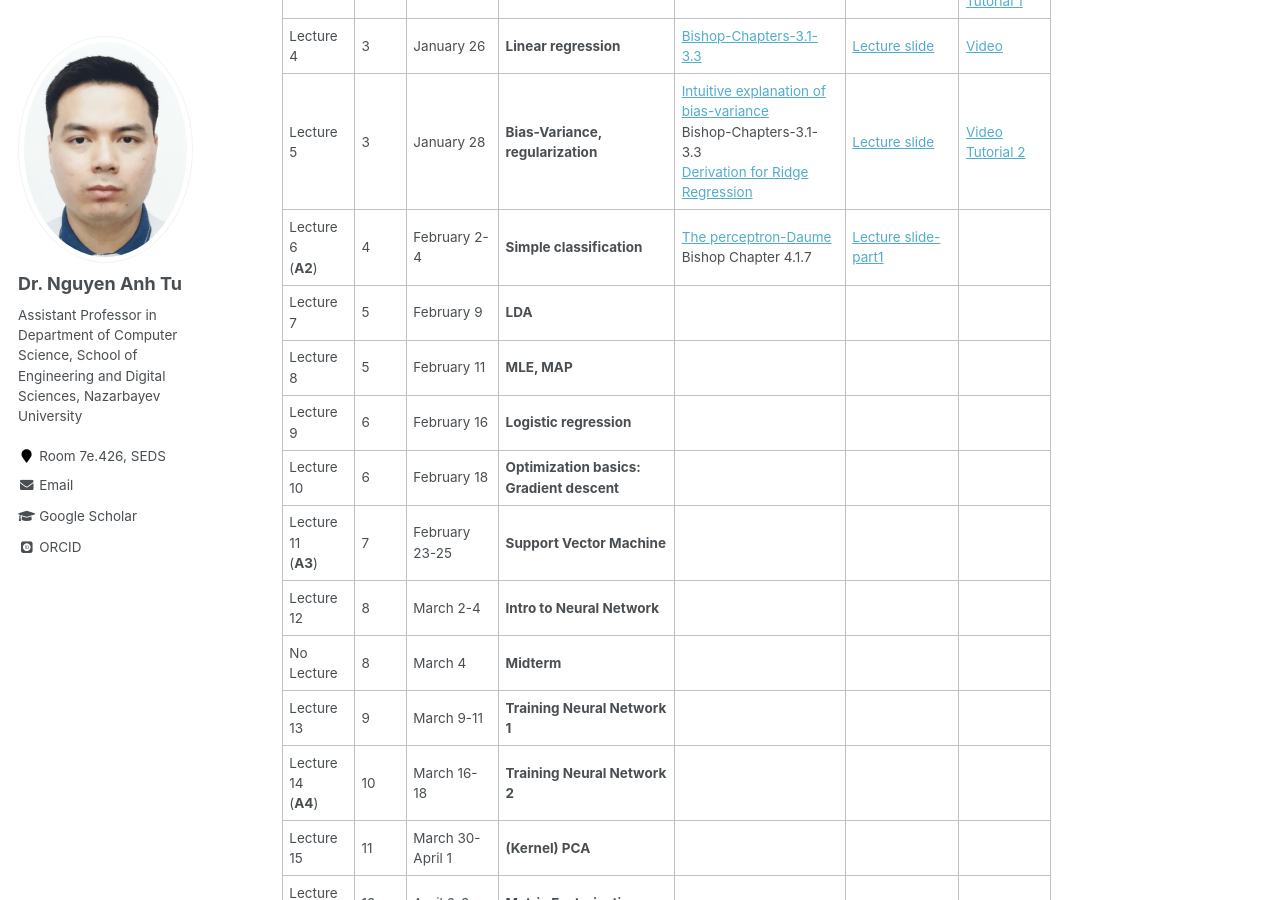
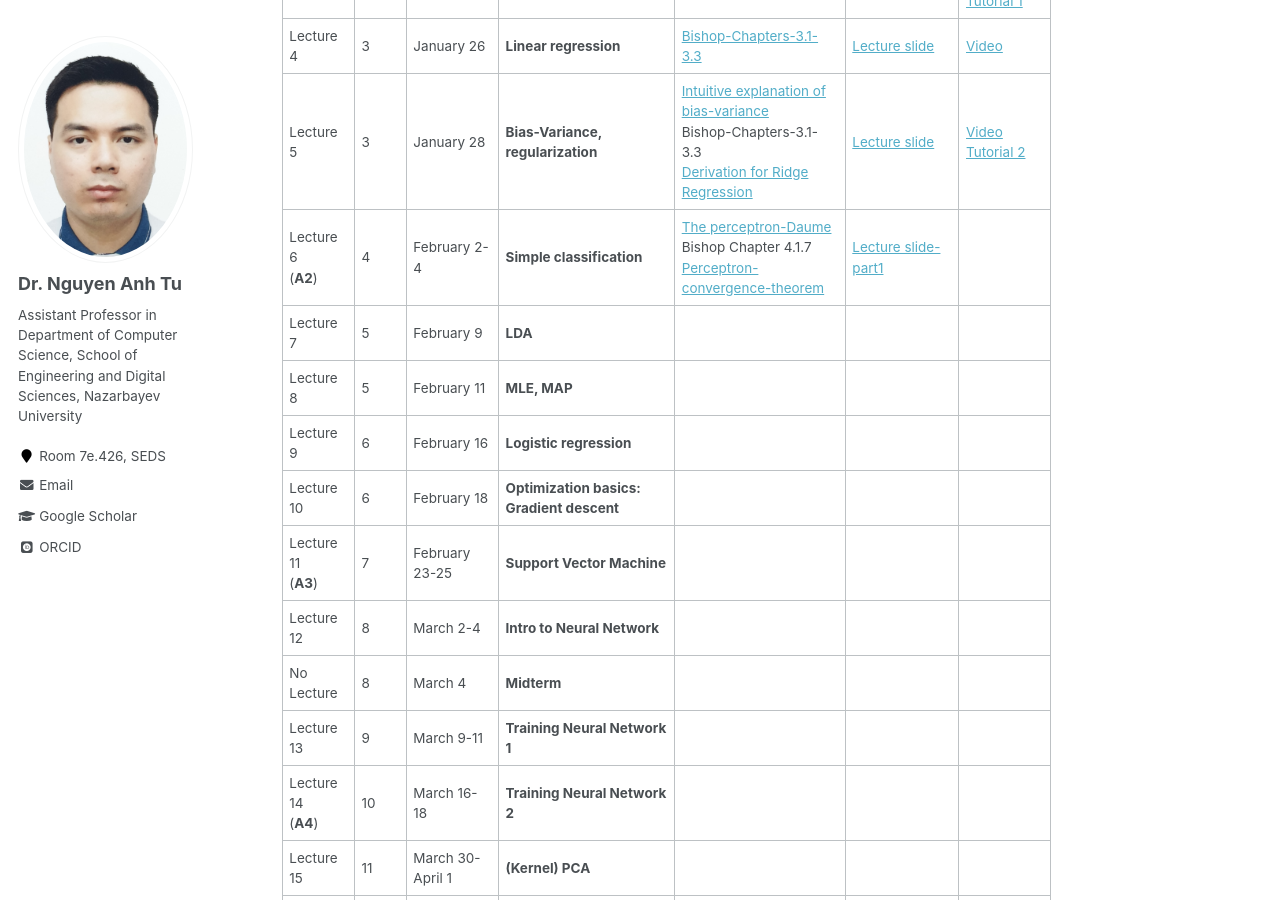
Before and after one commit to tunguyen87/seds-ml, a Jekyll site: the page built from _pages/Lecture.md, in a window 1280 px wide and 900 px high, scrolled down 685 px. Built offline with Jekyll 4.4.1, drawn with Linux system fonts in a browser that asks for light colours; some web fonts are replaced.

Commit message:
Update Lecture.md

```diff
--- a/_pages/Lecture.md
+++ b/_pages/Lecture.md
@@ -23,7 +23,7 @@ Last day of classes: April 23
 | Lecture 3<br>(**A1**)    |   2   |January 19-21 | **Math review**                   | [Wonderful animated explanations](https://www.3blue1brown.com/essence-of-linear-algebra-page)<br>[Linear algebra review](https://drive.google.com/file/d/1yDlYpuv4XShqL96LqB_Un5n8UTbWZIeh/view?usp=sharing)<br>[Probability review](https://drive.google.com/file/d/1MtFT9Ra5cdEw5TA6FN6UzuKeOjZp0OKM/view?usp=sharing)           |  [Lecture slide](https://drive.google.com/file/d/11eVI_4OMR_enuPq70-_fbX2qcMe25cFD/view?usp=sharing)      |  [Video-part 1](https://youtu.be/4Rx8YFcwMlM) <br>[Video-part 2](https://youtu.be/IjsEmM-MzxQ)  <br>[Tutorial 1](https://drive.google.com/file/d/1iz0BYnwdI71Qi-v8aFz-7fFs3KKGf9-b/view?usp=sharing)         |
 | Lecture 4    |   3   |January 26    | **Linear regression**                  | [Bishop-Chapters-3.1-3.3](https://drive.google.com/file/d/1s952CT8tQsyrqptBZVrcxAydthN9S-fu/view?usp=sharing)   |  [Lecture slide](https://drive.google.com/file/d/1plZwPn8ln38eT_VQASQzPbMBxrvqD5kG/view?usp=sharing)     | [Video](https://youtu.be/Oy3_Lwjvdlc)             |
 | Lecture 5    |   3   |January 28    | **Bias-Variance, regularization**                 | [Intuitive explanation of bias-variance](http://scott.fortmann-roe.com/docs/BiasVariance.html)<br>Bishop-Chapters-3.1-3.3 <br>[Derivation for Ridge Regression](https://drive.google.com/file/d/1PtIw7wbHNqRzHhbf1DfbxGP_weqIlMM2/view?usp=sharing)            | [Lecture slide](https://drive.google.com/file/d/116nwTop6NNGMTdUxDDvXfBAqOR738hkl/view?usp=sharing)      | [Video](https://youtu.be/NFGPbLZ6nVU) <br>[Tutorial 2](https://drive.google.com/file/d/1bxReYD-CyhXgFMN7t6JUKVEam9wf8zOH/view?usp=sharing)          |
-| Lecture 6<br>(**A2**)    |   4   |February 2-4  | **Simple classification**           |  [The perceptron-Daume](https://drive.google.com/file/d/18FQ9tXjdGaYybwS5zHStUtLhW8JsDehV/view?usp=sharing)<br> Bishop Chapter 4.1.7    |  [Lecture slide-part1](https://drive.google.com/file/d/1r8bZArRsGELDbrPTv4g1pb4nyZbGdXHF/view?usp=sharing)    |              |
+| Lecture 6<br>(**A2**)    |   4   |February 2-4  | **Simple classification**           |  [The perceptron-Daume](https://drive.google.com/file/d/18FQ9tXjdGaYybwS5zHStUtLhW8JsDehV/view?usp=sharing)<br> Bishop Chapter 4.1.7 <br>[Perceptron-convergence-theorem](https://drive.google.com/file/d/1xZSVg-3fPzOx-LGtY99jmNKUOrGwOhEW/view?usp=sharing)   |  [Lecture slide-part1](https://drive.google.com/file/d/1r8bZArRsGELDbrPTv4g1pb4nyZbGdXHF/view?usp=sharing)    |              |
 | Lecture 7    |   5   |February 9    |   **LDA**                    |                    |          |              |
 | Lecture 8   |   5   |February 11    |   **MLE, MAP**                    |                    |          |              |
 | Lecture 9   |   6   |February 16    |   **Logistic regression**                    |                    |          |              |
```
